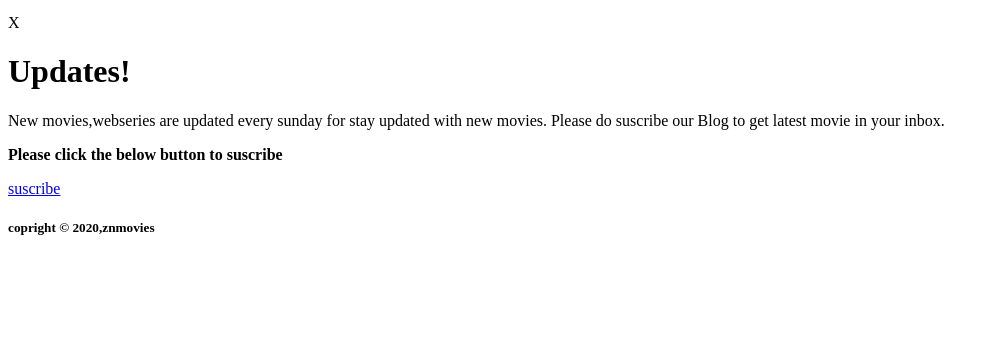
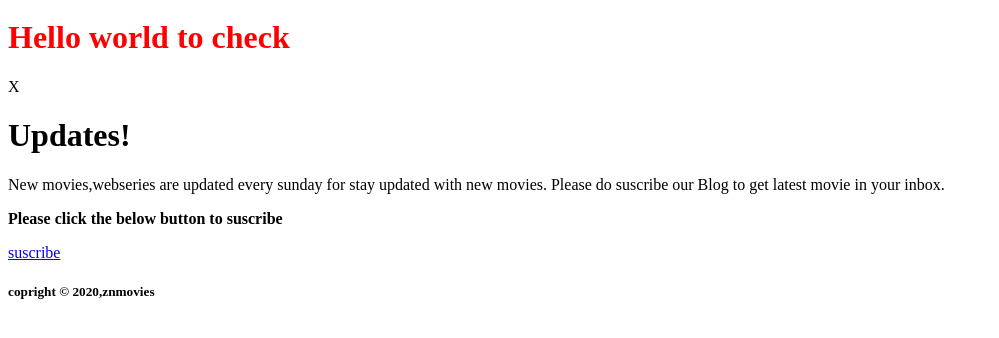
Before and after one commit to utkarsh4321/znmovies, a website: page index.html in a window 1280 px wide. Shown: the part 180-518 px from the top of the page, without its empty margins (0-999 px from the left). Drawn offline with nearby package versions, Linux system fonts and the light colour scheme.

Commit message:
just a test

```diff
--- a/index.html
+++ b/index.html
@@ -118,7 +118,9 @@
       </nav>
 
       <div class="main_container"></div>
-      <div class="modal-fade"></div>
+      <div class="modal-fade">
+        <h1 style="color:red;">Hello world to check</h1>
+      </div>
       <div class="made__modal mx-4" id="myModal">
         <div class="card">
           <!-- <ion-icon name="close-outline" class="modal-icon"></ion-icon> -->
```
